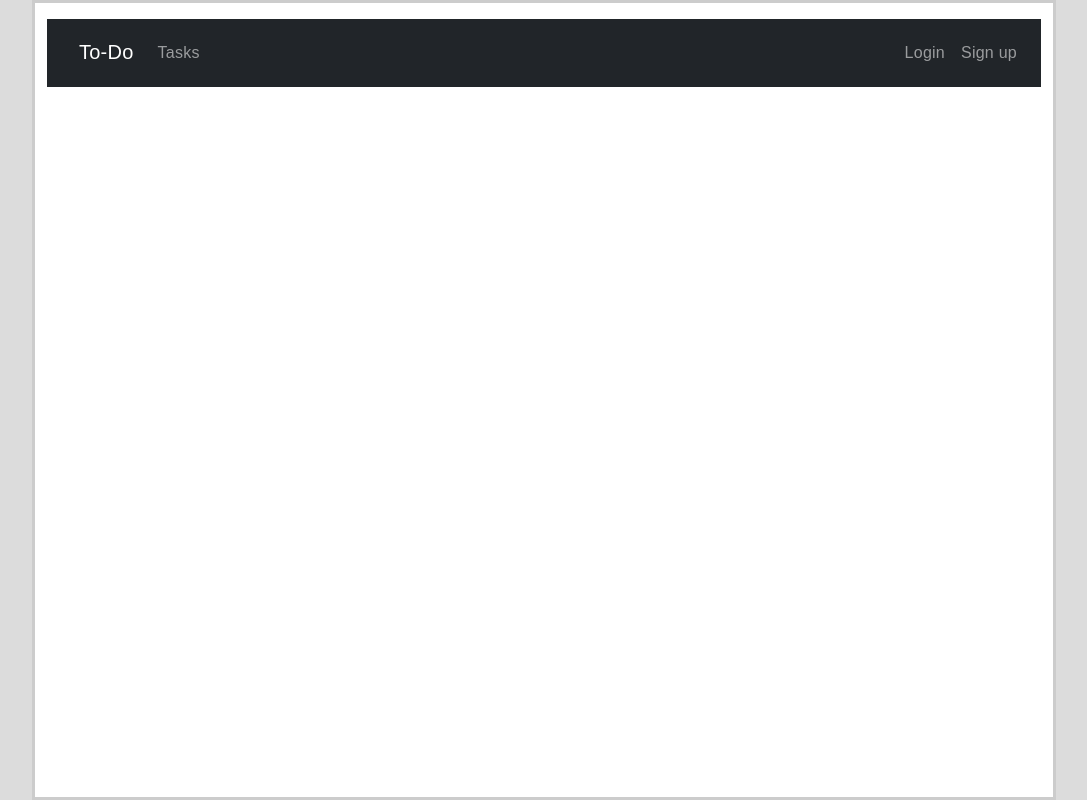
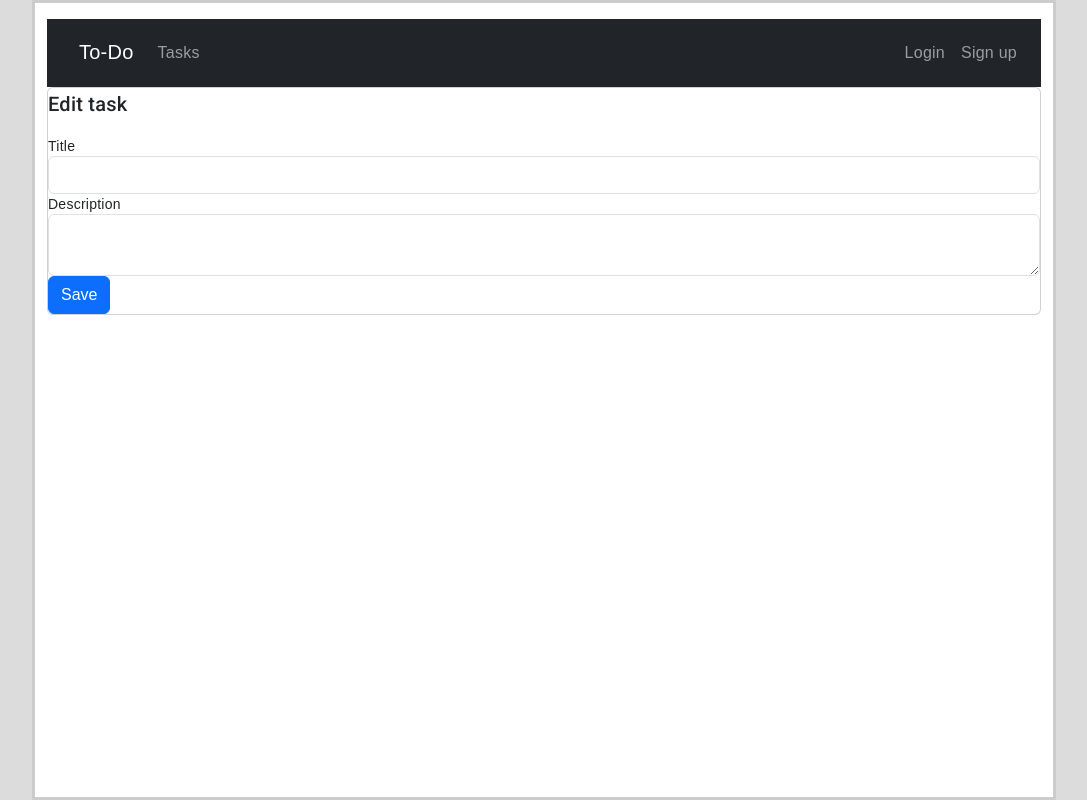
Before and after one commit to milchr/to-do, an Angular app in the folder frontend/: page /edit_task/1 in a window 1280 px wide. Before the commit this address led to /. Shown: the whole page, without its empty margins (96-1183 px from the left). Built offline with nearby package versions, Linux system fonts and the light colour scheme.

Commit message:
Add delete and update todo item implementation

```diff
--- a/frontend/src/app/app.module.ts
+++ b/frontend/src/app/app.module.ts
@@ -14,6 +14,7 @@ import { AuthRegisterComponent } from './components/auth/auth-register/auth-regi
 import { AuthLoginComponent } from './components/auth/auth-login/auth-login.component';
 import { AuthService } from './services/auth.service';
 import { TokenStorageService } from './services/token-storage.service';
+import { EditTodoItemComponent } from './components/todo-item/edit-todo-item/edit-todo-item.component';
 
 @NgModule({
     declarations: [
@@ -23,7 +24,8 @@ import { TokenStorageService } from './services/token-storage.service';
         TodoItemComponent,
         NavbarComponent,
         AuthRegisterComponent,
-        AuthLoginComponent
+        AuthLoginComponent,
+        EditTodoItemComponent
       ],
     imports: [
         BrowserModule,
--- a/frontend/src/app/app.routes.ts
+++ b/frontend/src/app/app.routes.ts
@@ -4,10 +4,12 @@ import { TodoItemComponent } from './components/todo-item/todo-item.component';
 import { NewTodoItemComponent } from './components/todo-item/new-todo-item/new-todo-item.component';
 import { AuthRegisterComponent } from './components/auth/auth-register/auth-register.component';
 import { AuthLoginComponent } from './components/auth/auth-login/auth-login.component';
+import { EditTodoItemComponent } from './components/todo-item/edit-todo-item/edit-todo-item.component';
 
 export const routes: Routes = [
     { path: '', component: HomeComponent },
     { path: 'tasks', component: TodoItemComponent },
+    { path: 'edit_task/:id', component: EditTodoItemComponent},
     { path: 'new_task', component: NewTodoItemComponent },
     { path: 'sign_up', component: AuthRegisterComponent },
     { path: 'sign_in', component: AuthLoginComponent}
--- /dev/null
+++ b/frontend/src/app/components/todo-item/edit-todo-item/edit-todo-item.component.html
@@ -0,0 +1,21 @@
+<div class="col-md-12" id="frm">
+    <div class="card card-container">
+      <h2 id="edit">Edit task</h2>
+
+    <form name="form" (ngSubmit)="onSubmit()" #f="ngForm" novalidate>
+    <div class="form-group">
+      <label for="title">Title</label>
+      <input type="text" class="form-control" name="title" [(ngModel)]="form.title" required #title="ngModel"/>
+    </div>
+    <div class="form-group">
+      <label for="description">Description</label>
+      <textarea type="text" class="form-control" name="description" [(ngModel)]="form.description" #description="ngModel"></textarea>
+    </div>
+    <div class="form-group" id="btn">
+      <button class="btn btn-primary btn-block">
+        Save
+      </button>
+    </div>
+  </form>
+ </div>
+ </div>
--- /dev/null
+++ b/frontend/src/app/components/todo-item/edit-todo-item/edit-todo-item.component.ts
@@ -0,0 +1,59 @@
+import { Component, OnInit } from '@angular/core';
+import { TodoItem } from '../../../models/todo-item';
+import { TodoItemService } from '../../../services/todo-item.service';
+import { ActivatedRoute, Router } from '@angular/router';
+import { CommonModule } from '@angular/common';
+import { FormsModule } from '@angular/forms';
+
+@Component({
+  selector: 'app-edit-todo-item',
+  standalone: true,
+  imports: [
+    CommonModule,
+    FormsModule
+  ],
+  templateUrl: './edit-todo-item.component.html',
+  styleUrl: './edit-todo-item.component.css'
+})
+export class EditTodoItemComponent implements OnInit {
+  id = '0';
+
+  form: any = {
+    title: null,
+    description: null
+  };
+
+  constructor(private todoItemService: TodoItemService, private router: Router,  private activated: ActivatedRoute) {
+
+   }
+
+   ngOnInit(): void {
+    this.id = this.activated.snapshot.paramMap.get('id') ?? '';
+  }
+
+  onSubmit(): void {
+    const { title, description } = this.form;
+    const todoItem = {} as TodoItem;
+    todoItem.id = +this.id;
+    todoItem.title = title;
+    todoItem.description = description;
+    console.log(todoItem);
+    this.updateTodoItem(todoItem);
+  }
+
+
+  public updateTodoItem(todoItem: TodoItem): void {
+    this.todoItemService.updateTodoItem(todoItem).subscribe({
+      next: response => {
+        const item: TodoItem = response;
+        console.log(item);
+        this.form = null;
+        this.router.navigate(['/tasks']);
+      },
+      error: err => {
+        alert(err.message);
+        this.form = null;
+      }
+    });
+  }
+}
--- a/frontend/src/app/components/todo-item/todo-item.component.css
+++ b/frontend/src/app/components/todo-item/todo-item.component.css
@@ -5,9 +5,11 @@
 
 .task {
     border-style: solid;
+    border-color: rgb(107, 107, 107);
     margin-bottom: 1em;
-    /* text-align: center; */
+    background-color: rgb(235, 235, 235);
 }
+
 .task-title {
     font-weight: bold;
     font-size: 18px;
--- a/frontend/src/app/components/todo-item/todo-item.component.html
+++ b/frontend/src/app/components/todo-item/todo-item.component.html
@@ -7,7 +7,7 @@
     <div class="row">
       <div class="col-6">
          <button class="btn btn-secondary">
-               <a href="/new_task" class="nav-link" routerLink="new_task">Add task</a>
+               <a href="/new_task" class="nav-link" routerLink="../new_task">Add task</a>
          </button>
       </div>
    </div>
@@ -23,12 +23,8 @@
                   </div>
                   <div class="col-3" id="task-content">
                      <div class="form-group">
-                        <button class="btn btn-primary btn-block" id="btn">
-                           Edit
-                        </button>
-                        <button class="btn btn-danger btn-block" id="btn">
-                           Delete
-                        </button>
+                        <a class="btn btn-primary" href="edit_task" routerLink="../edit_task/{{item.id}}" id="btn">Edit</a>
+                        <button class="btn btn-danger" (click)="onDelete(item.id)" id="btn">Delete</button>
                      </div>
                   </div>
                </div>
--- a/frontend/src/app/components/todo-item/todo-item.component.ts
+++ b/frontend/src/app/components/todo-item/todo-item.component.ts
@@ -2,12 +2,14 @@ import { Component, OnInit } from '@angular/core';
 import { TodoItem } from '../../models/todo-item';
 import { TodoItemService } from '../../services/todo-item.service';
 import { CommonModule } from '@angular/common';
+import { RouterModule } from '@angular/router';
 
 @Component({
   selector: 'app-todo-item',
   standalone: true,
   imports: [
-    CommonModule
+    CommonModule,
+    RouterModule
   ],
   templateUrl: './todo-item.component.html',
   styleUrl: './todo-item.component.css'
@@ -23,6 +25,11 @@ export class TodoItemComponent implements OnInit {
     this.getTodoItemsPagination();
   }
 
+  onDelete(id: Number): void {
+    this.deleteTodoItem(id);
+  }
+
+
   public getTodoItemsPagination(): void {
     this.todoItemService.getTodoItems().subscribe({
       next: response => {
@@ -32,4 +39,13 @@ export class TodoItemComponent implements OnInit {
       error: err => console.error('Observable emitted an error: ' + err),
     })
   }
+
+  public deleteTodoItem(id: Number): void {
+    this.todoItemService.deleteTodoItem(id).subscribe({
+      next: response => {
+        window.location.reload();
+      },
+      error: err => console.error('Observable emitted an error: ' + err),
+    })
+  }
 }
--- a/frontend/src/app/services/todo-item.service.ts
+++ b/frontend/src/app/services/todo-item.service.ts
@@ -27,4 +27,13 @@ export class TodoItemService {
   public createTodoItem(todoItem: TodoItem): Observable<TodoItem> {
     return this.http.post<TodoItem>(`${this.apiServerUrl}/api/todoItem`, todoItem);
   }
+
+  public updateTodoItem(todoItem: TodoItem): Observable<TodoItem> {
+    console.log("updateTodoItem");
+    return this.http.patch<TodoItem>(`${this.apiServerUrl}/api/todoItem/${todoItem.id}`, todoItem);
+  }
+
+  public deleteTodoItem(id: Number): Observable<TodoItem> {
+    return this.http.delete<any>(`${this.apiServerUrl}/api/todoItem/${id}`);
+  }
 }
```
Also changed, not shown: frontend/src/app/components/todo-item/edit-todo-item/edit-todo-item.component.css (added).
